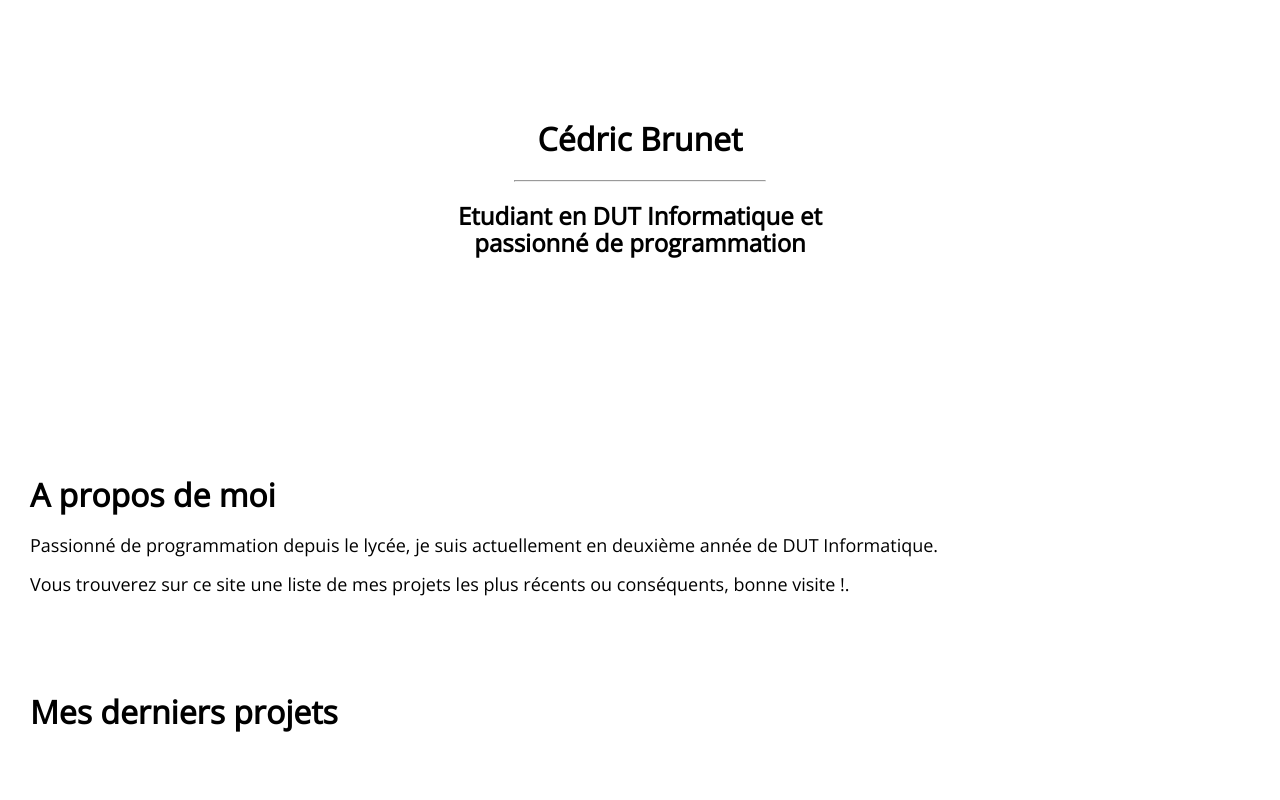
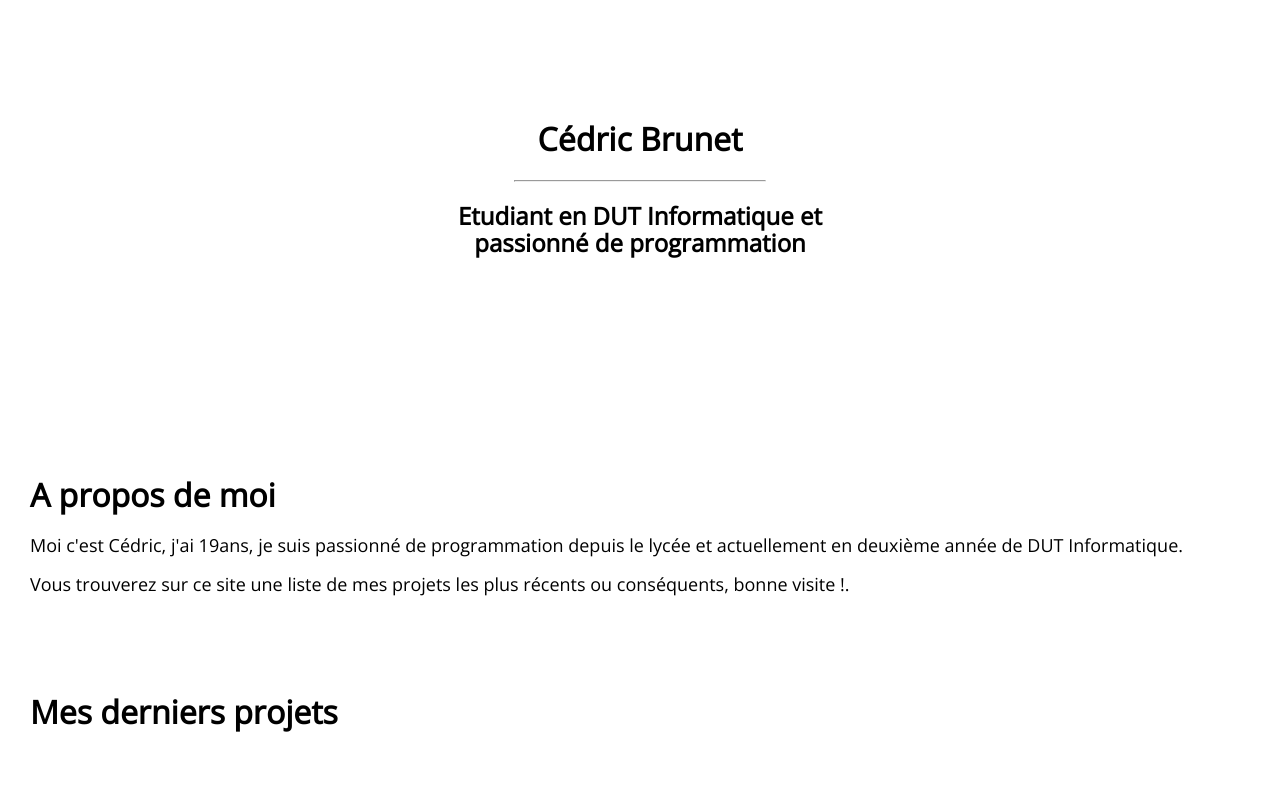
Before and after one commit to Giiltham/giiltham.github.io, a plain HTML site: page index.html in a window 1280 px wide. Shown: the top 800 px of the page. Drawn offline with nearby package versions, Linux system fonts and the light colour scheme.

Commit message:
Update index.html

```diff
--- a/index.html
+++ b/index.html
@@ -28,7 +28,7 @@
     <div id="page-body">
         <section id="aPropos">
             <h1>A propos de moi</h1>
-            <p>Passionné de programmation depuis le lycée, je suis actuellement en deuxième année de DUT Informatique.</p>
+            <p>Moi c'est Cédric, j'ai 19ans, je suis passionné de programmation depuis le lycée et actuellement en deuxième année de DUT Informatique.</p>
             <p>Vous trouverez sur ce site une liste de mes projets les plus récents ou conséquents, bonne visite !.</p>
         </section>
 
```
